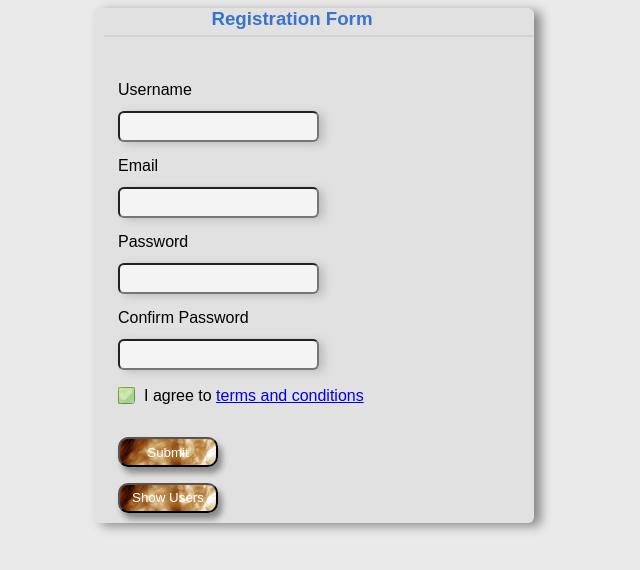
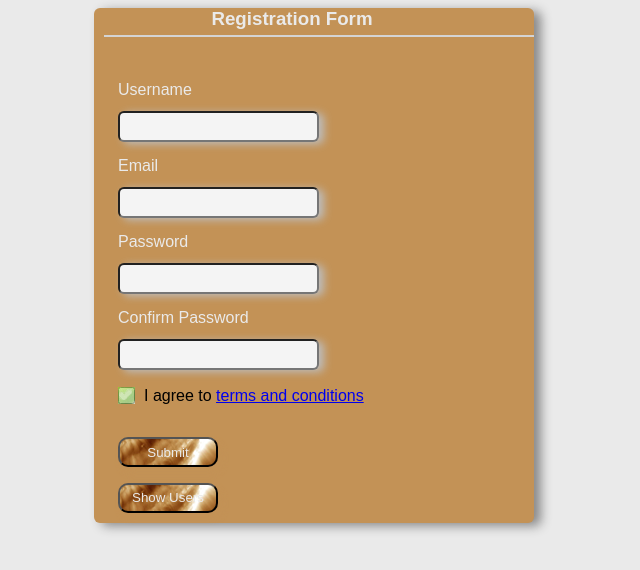
Before and after one commit to jvmqueue/cssWorkSimpleForm, a website: page index.html in a window 1280 px wide. Shown: the whole page, without its empty margins (326-966 px from the left). Drawn offline with Linux system fonts and the light colour scheme.

Commit message:
form background color to match button background image. Edit button shadow to conform to brownish background color

```diff
--- a/styles/main.css
+++ b/styles/main.css
@@ -12,6 +12,7 @@ fieldset{
 	float:left;
 }
 .labelDefault{
+	color:#EAEAEA;
 	margin:15px 0 12px 0;
 }
 .inputDefault{
@@ -57,7 +58,7 @@ fieldset{
 	background-color:#EAEAEA;
 }
 .bkColorGray{
-	background-color:#E1E1E1;
+	background-color:#C39256;
 }
 .bold{
 	font-weight:bold;
@@ -66,9 +67,9 @@ fieldset{
 	margin:auto;
 }
 .btn{
-	background:url(../images/sun.png) 0px 0px no-repeat;
-	box-shadow:4px 6px 6px #888888;
-	color:#FFFFFF;
+	background:url(../images/sun.png) -2px -58px no-repeat;
+	box-shadow:4px 6px 6px #C39256;
+	color:#EAEAEA;
 	border-radius:10px;
 	height:30px;
 	width:100px;
@@ -76,7 +77,7 @@ fieldset{
 }
 .btn:hover{
 	background-position-y:-52px;
-	box-shadow:4px 6px 6px #CCCCCC;
+	box-shadow:4px 6px 6px #5E2608;
 	color:#CCCCCC;
 	font-weight:bold;
 }
@@ -85,7 +86,7 @@ fieldset{
 	min-width:440px;
 }
 .formHeading{
-	color:#3874CA;
+	color:#EAEAEA;
 	margin:5px 0;
 	width:90%;
 	text-align:center;
```
